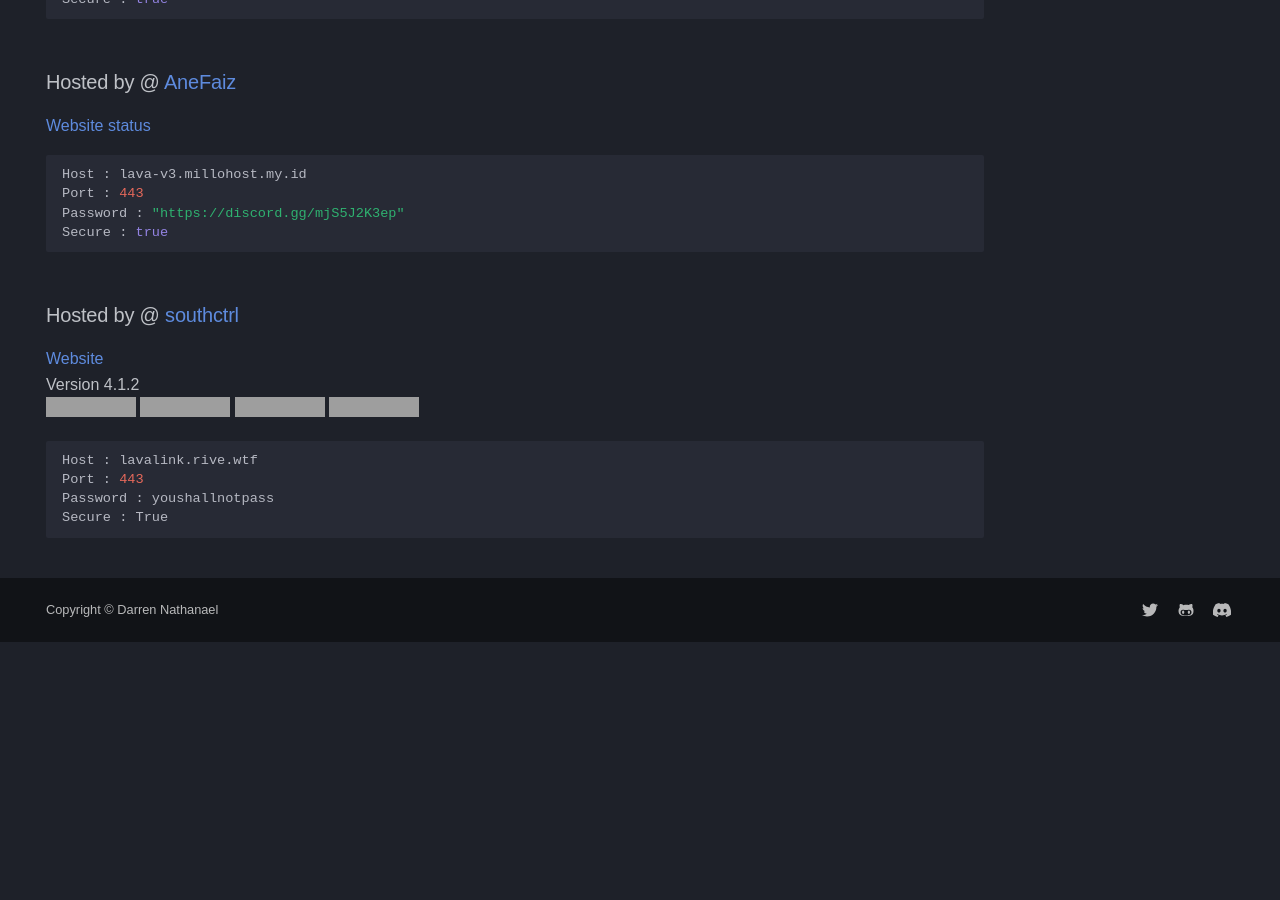
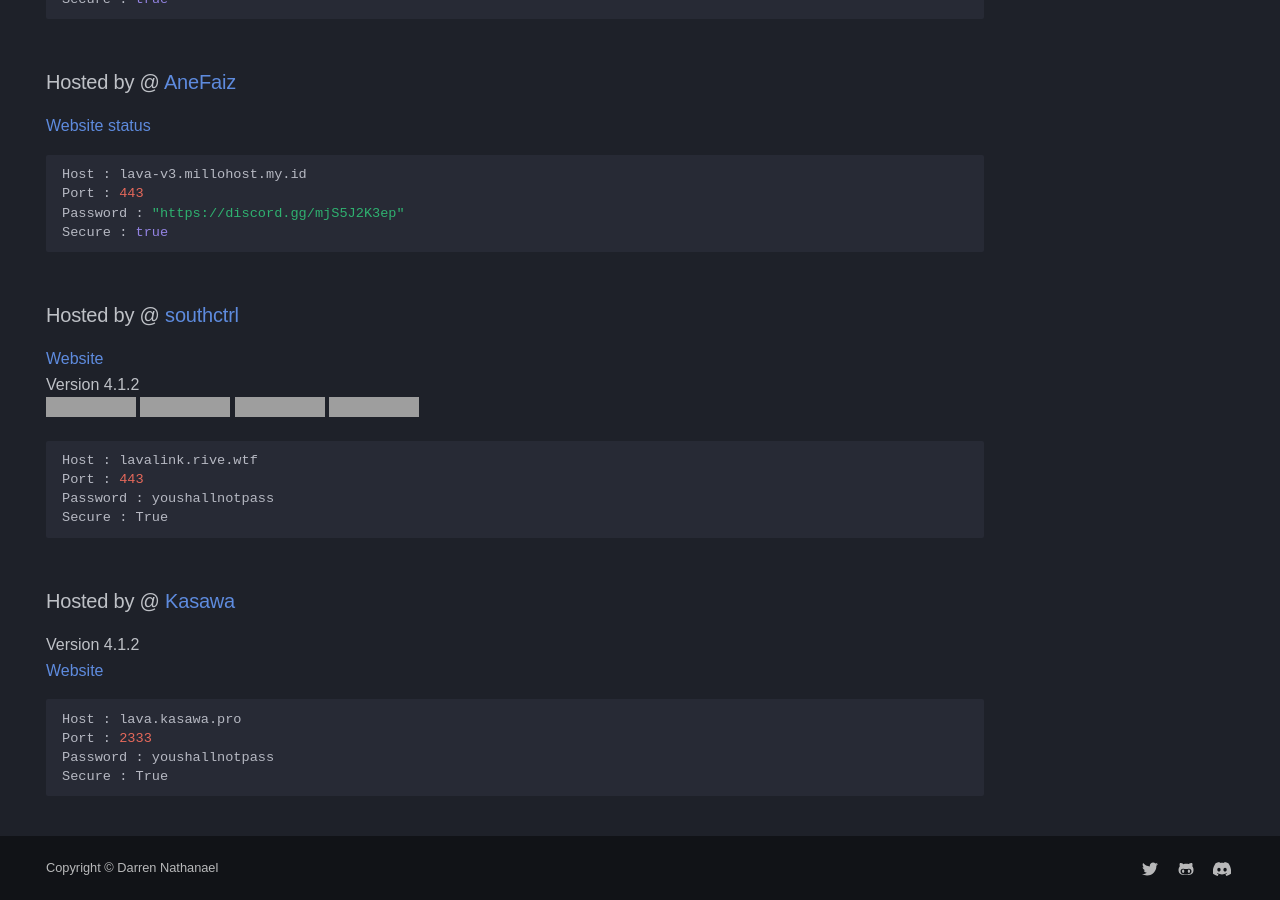
Before and after one commit to DarrenOfficial/lavalink-list, an MkDocs documentation site: the page built from docs/SSL/Lavalink-SSL.md, in a window 1280 px wide and 900 px high, scrolled down 1230 px, cut to the strip 0-900 px from the top of the window. Built offline with MkDocs 1.6.1 and Material for MkDocs 9.7.7, drawn with Linux system fonts in a browser that asks for light colours; some web fonts are replaced; comment, search, counter and statistics services are not loaded; a style sheet for code colours, icons or effects is not loaded; before the commit the page ends 1872 px from its top, so only the background shows below that; grey boxes are pictures that could not be loaded.

Commit message:
Update Lavalink SSL

````diff
--- a/docs/SSL/Lavalink-SSL.md
+++ b/docs/SSL/Lavalink-SSL.md
@@ -80,3 +80,13 @@ Port : 443
 Password : youshallnotpass
 Secure : True
 ```
+
+### Hosted by @ [Kasawa](https://discord.gg/drJbwRFEXu)
+Version 4.1.2 <br />
+[Website](https://chanom.kasawa.pro)
+```bash
+Host : lava.kasawa.pro
+Port : 2333
+Password : youshallnotpass
+Secure : True
+```
````
